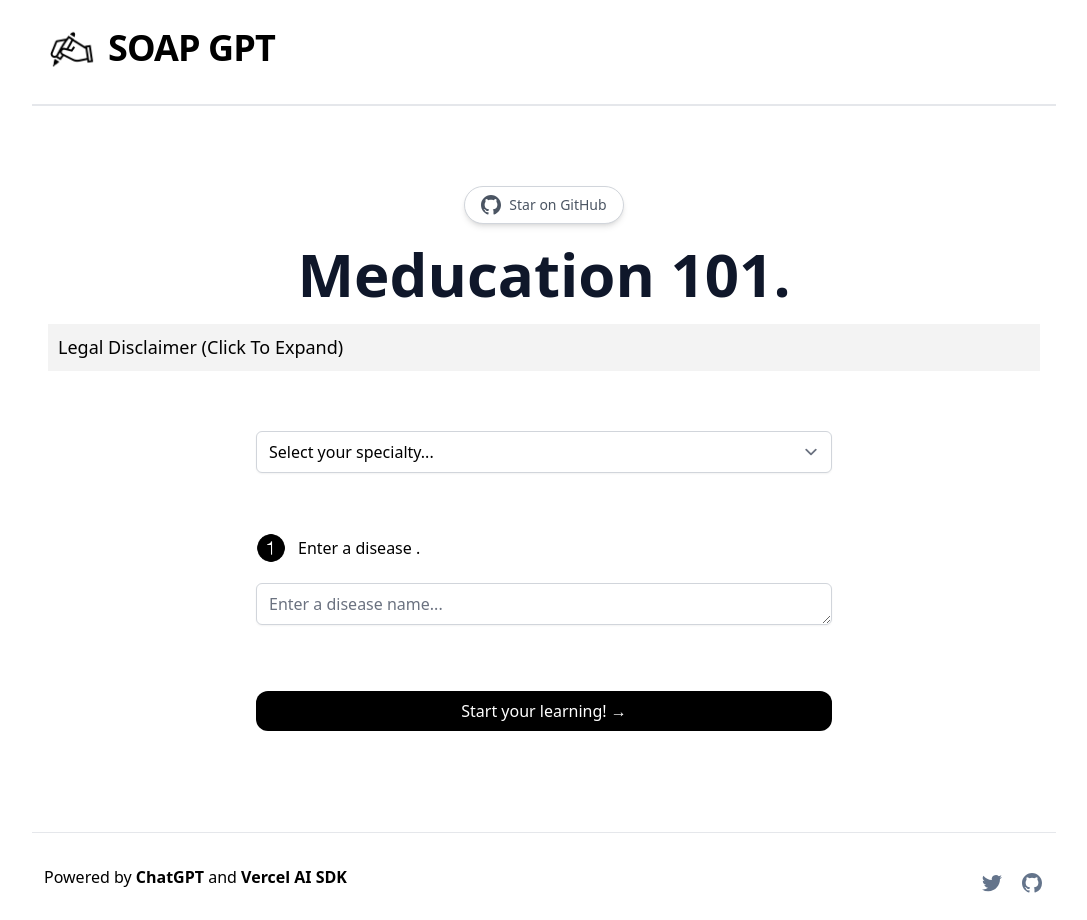
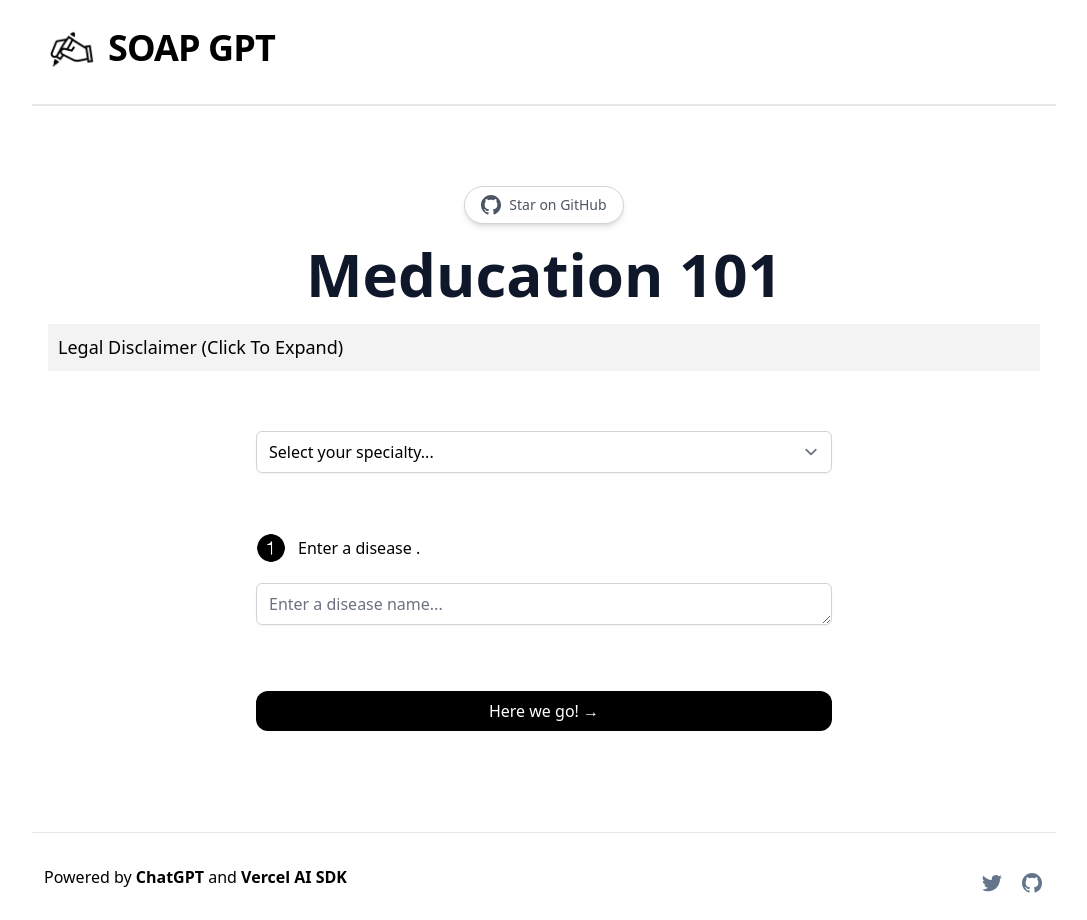
Before and after one commit to echotech/med-notes, a Next.js app: page / in a window 1280 px wide. Shown: the whole page, without its empty margins (96-1183 px from the left). Built offline with nearby package versions, Linux system fonts and the light colour scheme.

Commit message:
Update page.tsx

```diff
--- a/app/page.tsx
+++ b/app/page.tsx
@@ -102,7 +102,7 @@ useEffect(() => {
           <p>Star on GitHub</p>
         </a>
         <h1 className="sm:text-6xl text-4xl max-w-[708px] font-bold text-slate-900">
-          Meducation 101.
+          Meducation 101
         </h1>
         {/* Accordion for Legal Disclaimer */}
         <div style={{ width: '100%', marginTop: '20px' }}>
@@ -185,7 +185,7 @@ useEffect(() => {
               className="bg-black rounded-xl text-white font-medium px-4 py-2 sm:mt-10 mt-8 hover:bg-black/80 w-full"
               type="submit"
             >
-              Start your learning! &rarr;
+              Here we go! &rarr;
             </button>
           )}
           {isLoading && (
```
